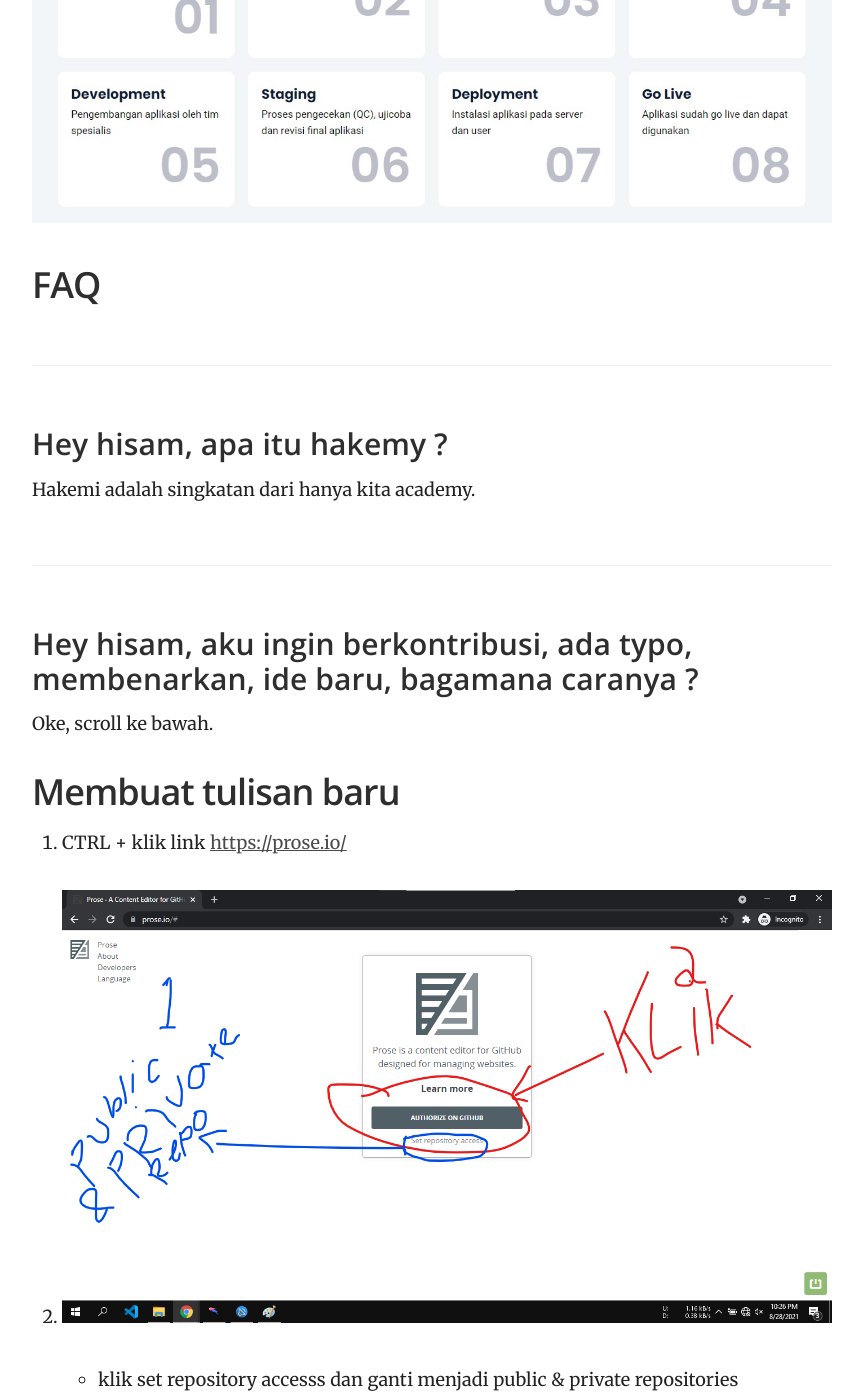
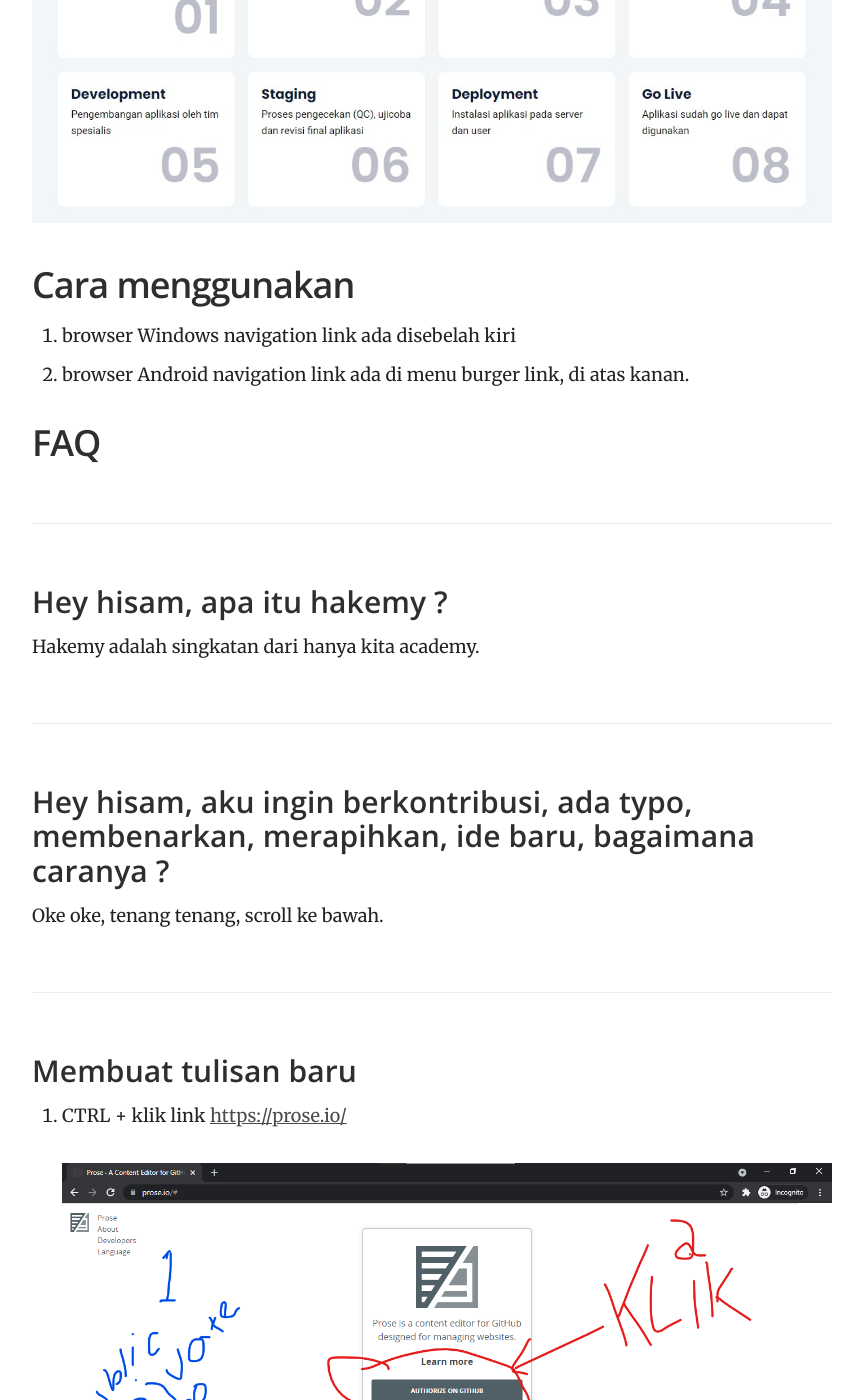
Before and after one commit to hanyakita-group/hakemy-docs, a Jekyll site: the page built from index.md, in a window 1280 px wide and 1400 px high, scrolled down 474 px. Shown: the whole window, without its empty margins (358-1221 px from the left). Built offline with Jekyll 4.4.1, drawn with Linux system fonts in a browser that asks for light colours; some of the changed text lies outside the part shown.

Commit message:
Update index.md

```diff
--- a/index.md
+++ b/index.md
@@ -7,17 +7,22 @@ Ini adalah tempat tulisan dokumentasi proses pembuatan aplikasi hakemy.
 
 ![prosesan.jpg]({{site.baseurl}}/media/prosesan.jpg)
 
+## Cara menggunakan
+
+1. browser Windows navigation link ada disebelah kiri
+2. browser Android navigation link ada di menu burger link, di atas kanan.
+
 ## FAQ
 
 ### Hey hisam, apa itu hakemy ?
 
-Hakemi adalah singkatan dari hanya kita academy.
+Hakemy adalah singkatan dari hanya kita academy.
 
-### Hey hisam, aku ingin berkontribusi, ada typo, membenarkan, ide baru, bagamana caranya ?
+### Hey hisam, aku ingin berkontribusi, ada typo, membenarkan, merapihkan, ide baru, bagaimana caranya ?
 
-Oke, scroll ke bawah.
+Oke oke, tenang tenang, scroll ke bawah.
 
-## Membuat tulisan baru
+### Membuat tulisan baru
 
 1. CTRL + klik link [https://prose.io/](https://prose.io/ "prose.io")
 
@@ -26,7 +31,26 @@ Oke, scroll ke bawah.
     - klik set repository accesss dan ganti menjadi public & private repositories
     - klik authorize
 
-3.
+3. ![login github.png]({{site.baseurl}}/media/login github.png)
+
+    isi username dan password akun github kalian.
+
+4. ![list repo.png]({{site.baseurl}}/media/list repo.png)
+
+    Klik repo hakemy-docs
+
+5. ![folder posts.png]({{site.baseurl}}/media/folder posts.png)
+
+    klik folder _posts
+
+6.
+
+7.
+
+8.
+
+9.
+
 
 
 > Feel free to send us a message at [feedback@example.com](mailto:feedback@example.com) with your feedback.
```
